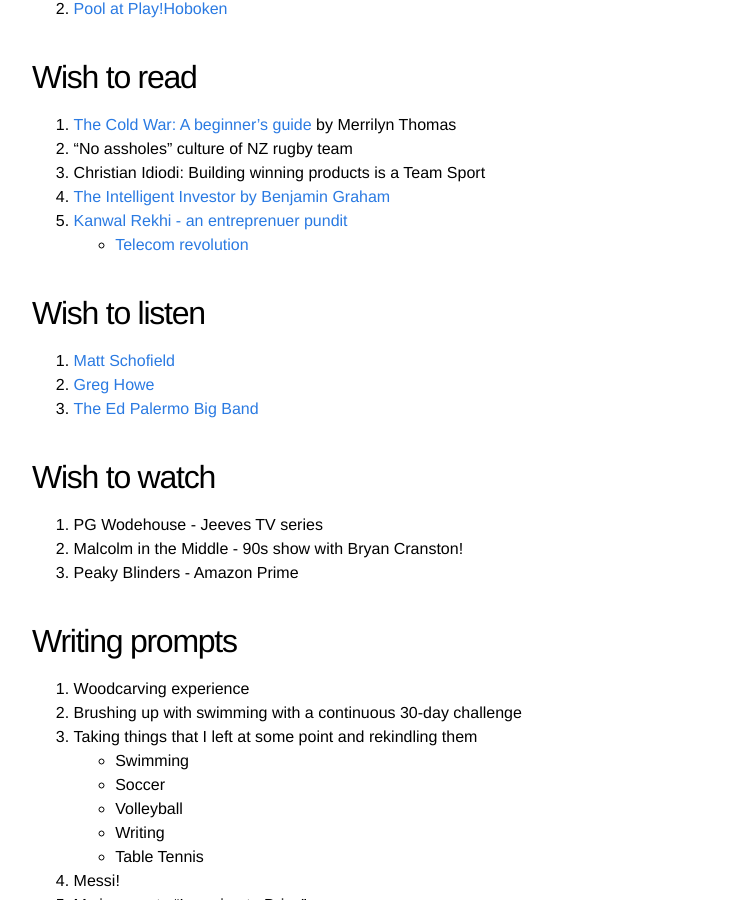
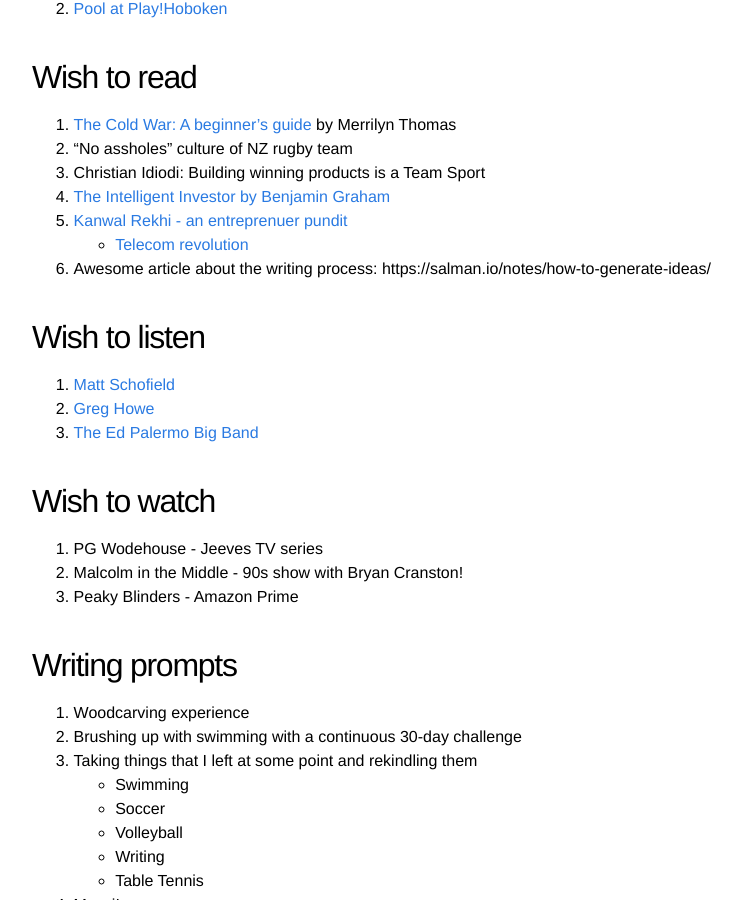
Before and after one commit to kislayabhi/kislayabhi.github.io, a Jekyll site: the page built from _posts/2024-7-23-My-personal-playlist.md, in a window 1280 px wide and 900 px high, scrolled down 2892 px. Shown: the whole window, without its empty margins (208-950 px from the left). Built offline with Jekyll 4.4.1, drawn with Linux system fonts in a browser that asks for light colours; comment, search, counter and statistics services are not loaded.

Commit message:
Update 2024-7-23-My-personal-playlist.md

```diff
--- a/_posts/2024-7-23-My-personal-playlist.md
+++ b/_posts/2024-7-23-My-personal-playlist.md
@@ -97,7 +97,7 @@ I only recently realized that there are certain things in the world that I etern
 4. [The Intelligent Investor by Benjamin Graham](https://www.goodreads.com/book/show/106835.The_Intelligent_Investor)
 5. [Kanwal Rekhi - an entreprenuer pundit](https://kanwalrekhi.com/)
     - [Telecom revolution](https://www.linkedin.com/posts/kanwalrekhi_dot-hatao-desh-bachao-activity-7232880566948282368-RxL3?utm_source=share&utm_medium=member_ios)
-
+6. Awesome article about the writing process: https://salman.io/notes/how-to-generate-ideas/
 
 ## Wish to listen
 1. [Matt Schofield](https://music.youtube.com/channel/UCJa1nIOOZ4HVM5v5ptCZAVw?si=anvwftx_RSbgz0kn)
```
